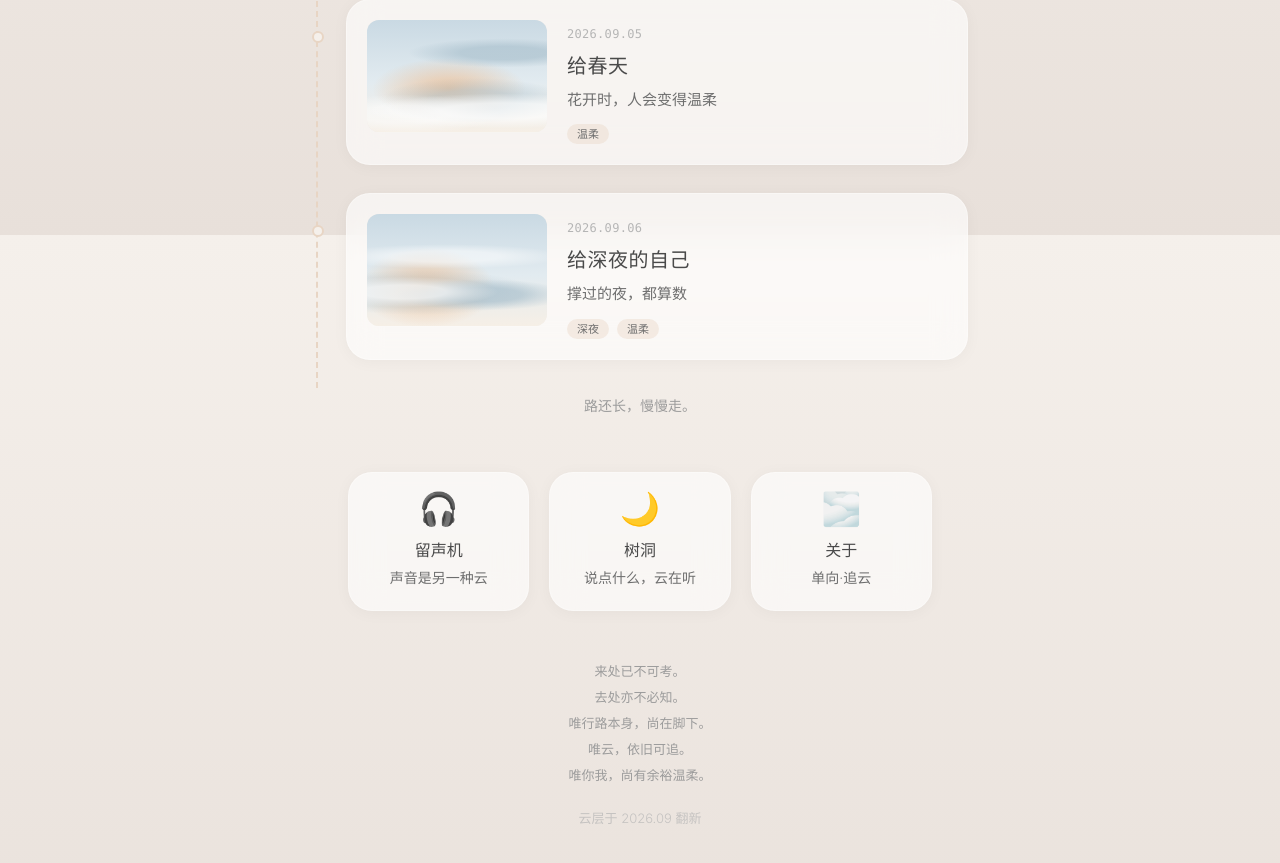
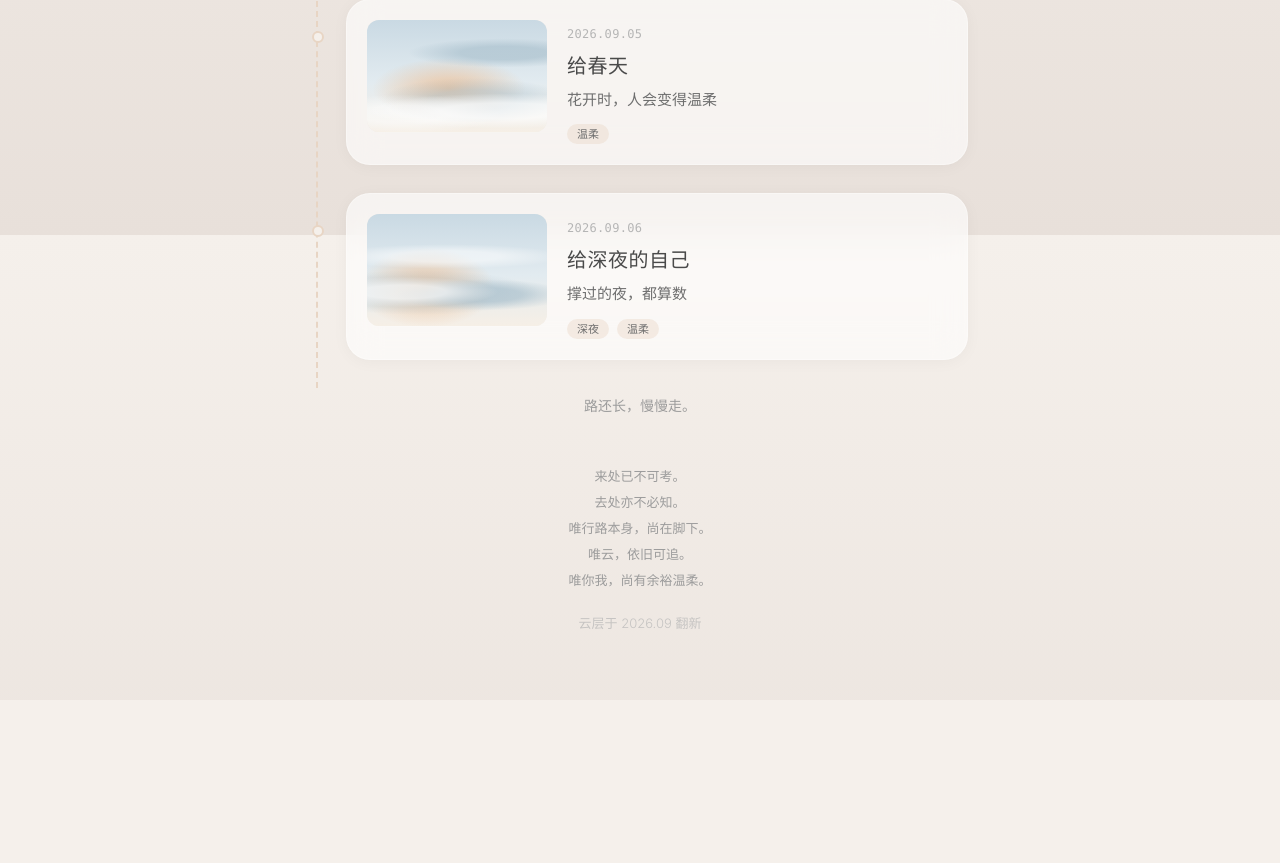
Before and after one commit to yunx947-boop/Cloud-shelter, a Next.js app: page /clouds in a window 1280 px wide. Shown: the part 1365-2228 px from the top of the page. After the commit the page ends 2065 px from the top, so only its background shows below. Built offline with nearby package versions, Linux system fonts and the light colour scheme.

Commit message:
单行道页移除功能入口卡片，专注文章时间线

```diff
--- a/app/clouds/page.tsx
+++ b/app/clouds/page.tsx
@@ -1,11 +1,9 @@
 import Link from 'next/link'
 import Image from 'next/image'
 import type { Metadata } from 'next'
-import CloudCard from '@/components/CloudCard'
 import ArticleCard from '@/components/ArticleCard'
 import Footer from '@/components/Footer'
 import Reveal from '@/components/Reveal'
-import { cloudIslands } from '@/lib/constants'
 import { getAllArticles } from '@/lib/articles'
 
 export const metadata: Metadata = {
@@ -67,18 +65,7 @@ export default function CloudsPage() {
         </Reveal>
       </section>
 
-      {/* 功能入口 */}
-      <div className="pt-14 pb-12">
-        <section className="px-6 lg:px-[60px]">
-          <ul className="mx-auto grid w-full max-w-2xl list-none grid-cols-1 gap-5 sm:grid-cols-3">
-            {cloudIslands.map((island, i) => (
-              <Reveal key={island.title} as="li" delay={i * 0.08} className="w-full">
-                <CloudCard island={island} newTab />
-              </Reveal>
-            ))}
-          </ul>
-        </section>
-      </div>
+      <div className="pb-12" />
 
       <Footer />
     </main>
```
